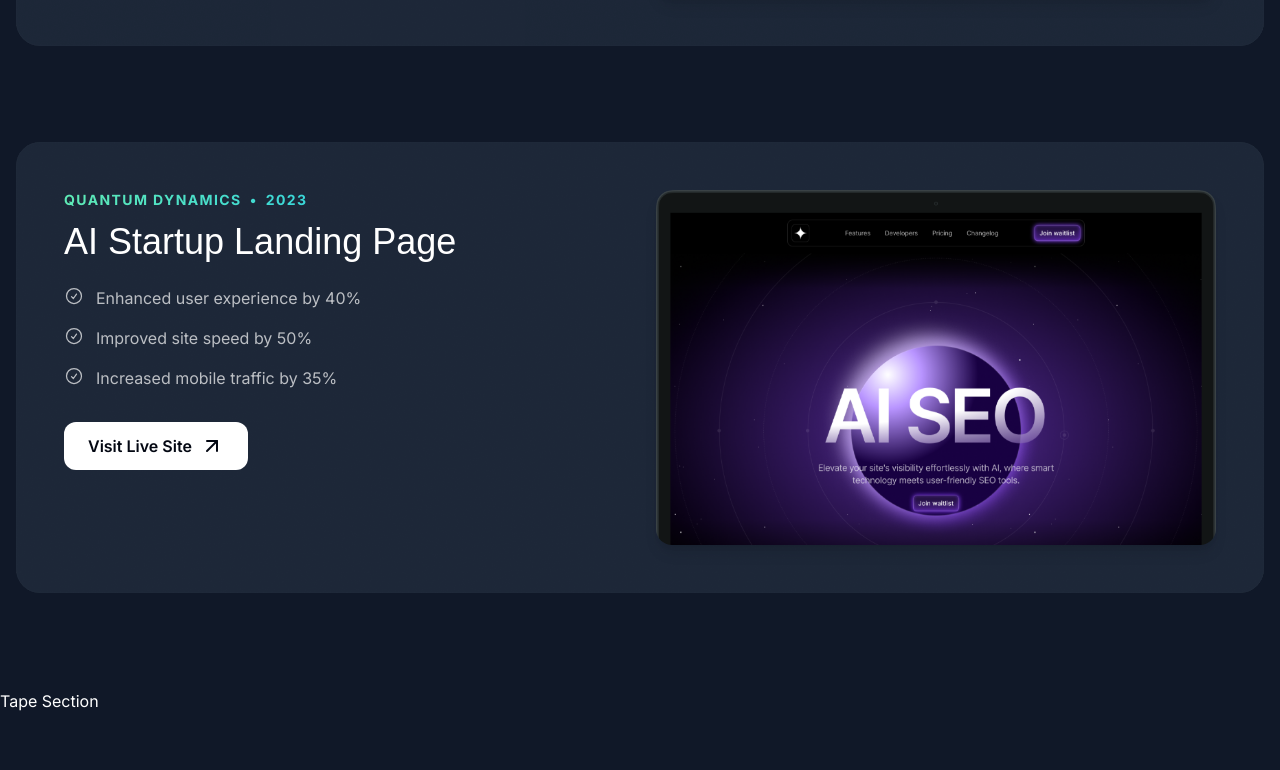
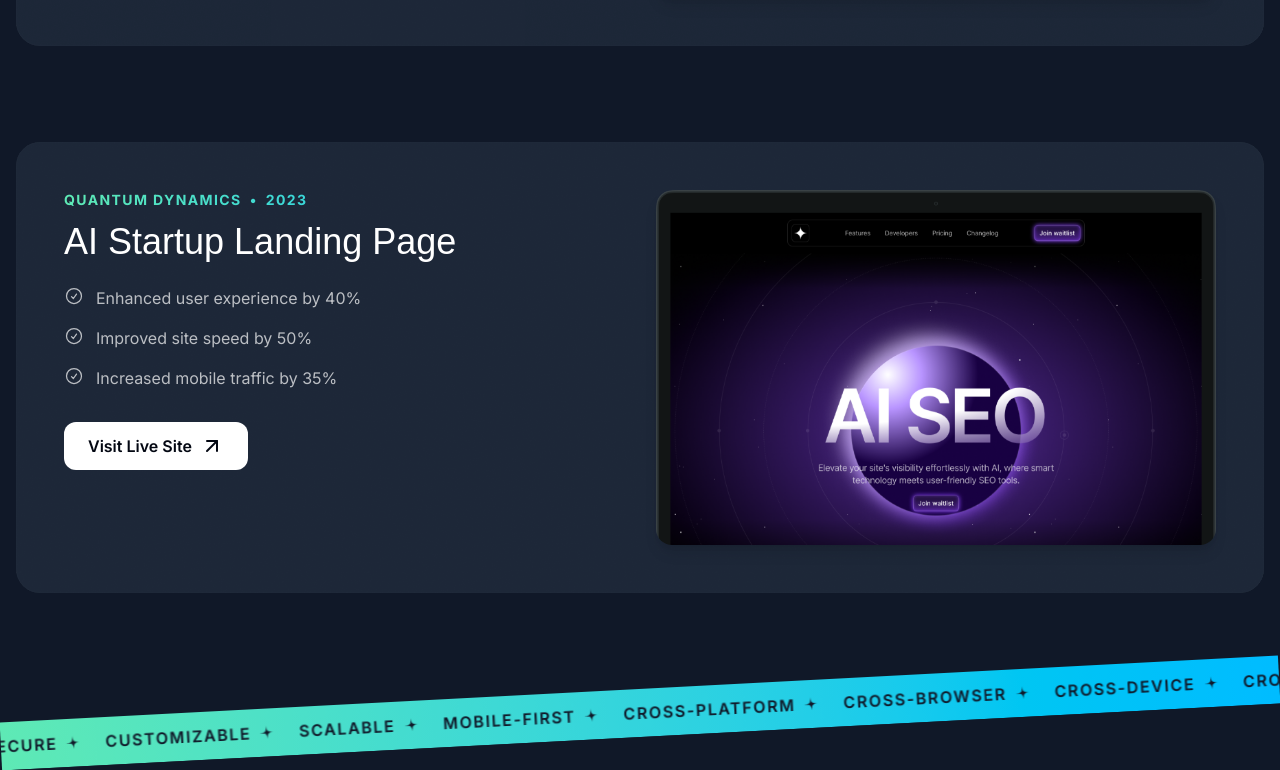
Before and after one commit to rahulrajput34/Portfolio-Website, a Next.js app: page / in a window 1280 px wide. Shown: the part 2186-2956 px from the top of the page. Before the commit the page ends 2899 px from the top, so only its background shows below. Built offline with nearby package versions, Linux system fonts and the light colour scheme; a web font is replaced by a local one.

Commit message:
modify: add the  logic inside the tape section

```diff
--- a/sections/Tape.tsx
+++ b/sections/Tape.tsx
@@ -1,3 +1,51 @@
+import StarIcon from "@/assets/icons/star.svg";
+
+const words = [
+  "Performant",
+  "Accessible",
+  "Responsive",
+  "User-friendly",
+  "Innovative",
+  "Efficient",
+  "Secure",
+  "Customizable",
+  "Scalable",
+  "Mobile-first",
+  "Cross-platform",
+  "Cross-browser",
+  "Cross-device",
+  "Cross-platform",
+  "Cross-browser",
+  "Cross-device",
+  "Cross-platform",
+  "Cross-browser",
+  "Cross-device",
+  "Cross-platform",
+  "Cross-browser",
+  "Cross-device",
+  "Cross-platform",
+  "Cross-browser",
+  "Cross-device",
+  "Cross-platform",
+  "Cross-browser",
+];
+
 export const TapeSection = () => {
-  return <div>Tape Section</div>;
+  const sequence = [...words, ...words];
+
+  return (
+    <div className="w-full overflow-hidden bg-gradient-to-r from-emerald-300 to-sky-400 backdrop-blur-md select-none -rotate-3">
+      <div className="inline-flex items-center gap-6 whitespace-nowrap px-8 py-3 animate-tape [mask-image:linear-gradient(to right,transparent,black_10%,black_90%,transparent)]">
+        {sequence.map((word, index) => (
+          <span
+            key={index}
+            className="flex items-center gap-2 uppercase tracking-widest font-semibold text-gray-900"
+          >
+            {word}
+            <StarIcon className="size-4 shrink-0 fill-current -rotate-8" />
+          </span>
+        ))}
+      </div>
+    </div>
+  );
 };
```
